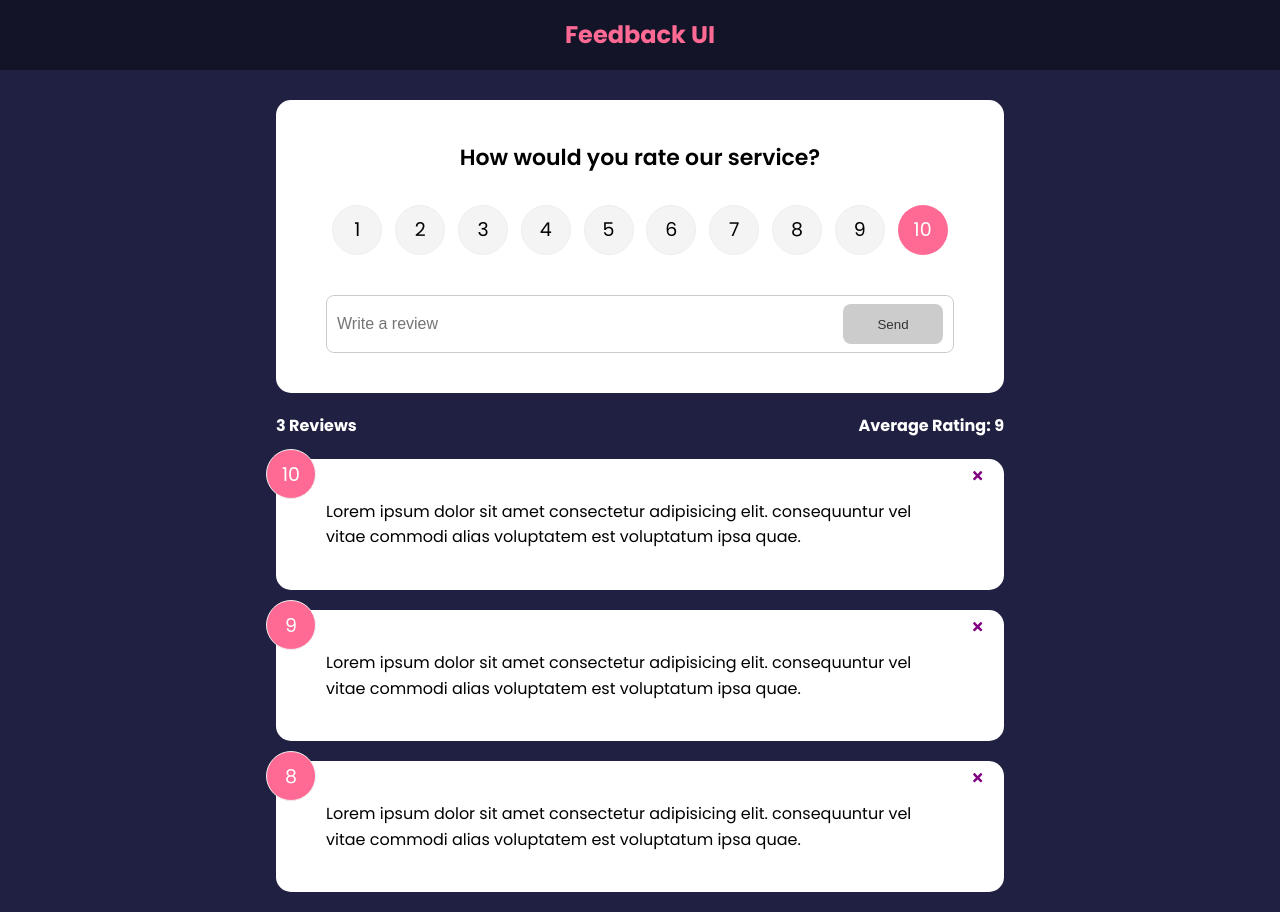
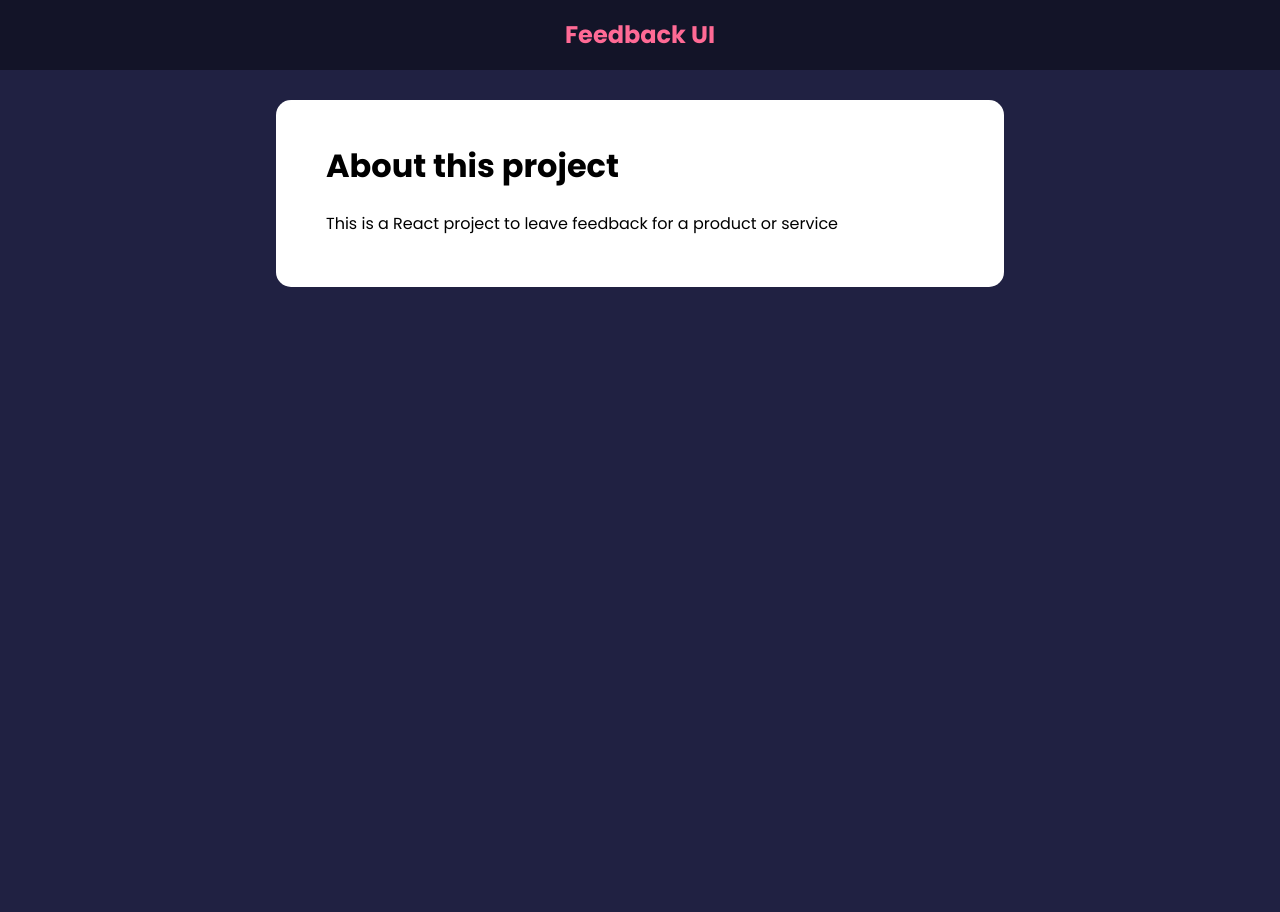
Before and after one commit to NicoASSEO/feedback-app, a React (Vite) app: page /about in a window 1280 px wide. After the commit the page ends 800 px from the top, so only its background shows below. Built offline with nearby package versions, Linux system fonts and the light colour scheme.

Commit message:
Added routing

```diff
--- a/package.json
+++ b/package.json
@@ -10,9 +10,11 @@
     "preview": "vite preview"
   },
   "dependencies": {
+    "framer-motion": "^4.1.17",
     "react": "^18.3.1",
     "react-dom": "^18.3.1",
     "react-icons": "^5.2.1",
+    "react-router-dom": "^6.26.0",
     "uuid": "^10.0.0"
   },
   "devDependencies": {
--- a/src/App.jsx
+++ b/src/App.jsx
@@ -1,10 +1,12 @@
 import Header from "./components/Header"
+import { BrowserRouter as Router, Route, Routes } from "react-router-dom"
 import FeedbackList from "./components/FeedbackList"
 import { useState } from "react"
 import FeedbackData from "./data/Feedbackdata"
 import FeedbackStats from "./components/FeedbackStats"
 import FeedbackForm from "./components/FeedbackForm"
 import { v4 as uuidv4 } from "uuid"
+import About from "./pages/About"
 
 function App() {
   const [feedback, setFeedback] = useState(FeedbackData)
@@ -21,14 +23,29 @@
   }
 
   return (
-    <>
+    <Router>
       <Header />
       <div className="container">
-        <FeedbackForm handleAdd={addFeedback} />
-        <FeedbackStats feedback={feedback} />
-        <FeedbackList feedback={feedback} handleDelete={deleteFeedback} />
+        <Routes>
+          <Route
+            exact
+            path="/"
+            element={
+              <>
+                <FeedbackForm handleAdd={addFeedback} />
+                <FeedbackStats feedback={feedback} />
+                <FeedbackList
+                  feedback={feedback}
+                  handleDelete={deleteFeedback}
+                />
+              </>
+            }
+          ></Route>
+
+          <Route path="/about" element={<About />} />
+        </Routes>
       </div>
-    </>
+    </Router>
   )
 }
 
--- /dev/null
+++ b/src/pages/About.jsx
@@ -0,0 +1,17 @@
+import React from "react"
+import Card from "../components/shared/Card"
+
+const About = () => {
+  return (
+    <Card>
+      <div className="about">
+        <h1>About this project</h1>
+        <p>
+          This is a React project to leave feedback for a product or service
+        </p>
+      </div>
+    </Card>
+  )
+}
+
+export default About
```
Also changed, not shown: 1 other file (tests, documents, lock files or other folders).
